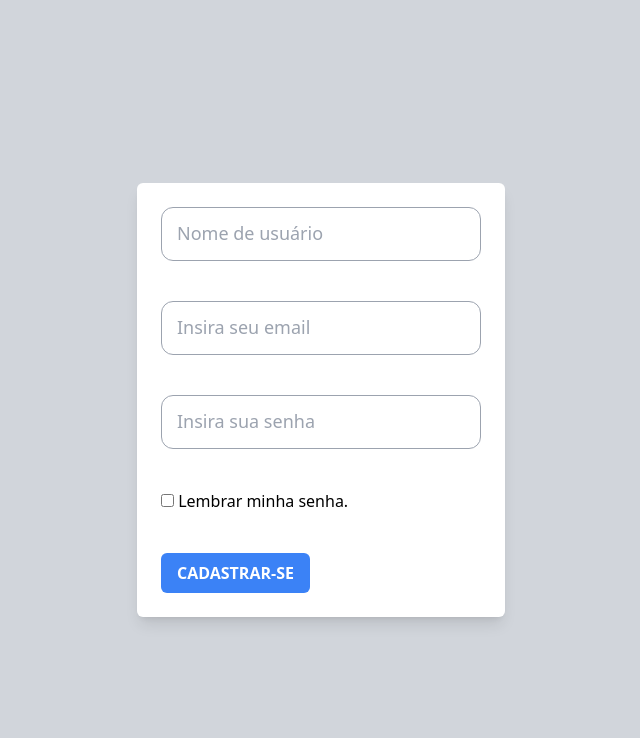
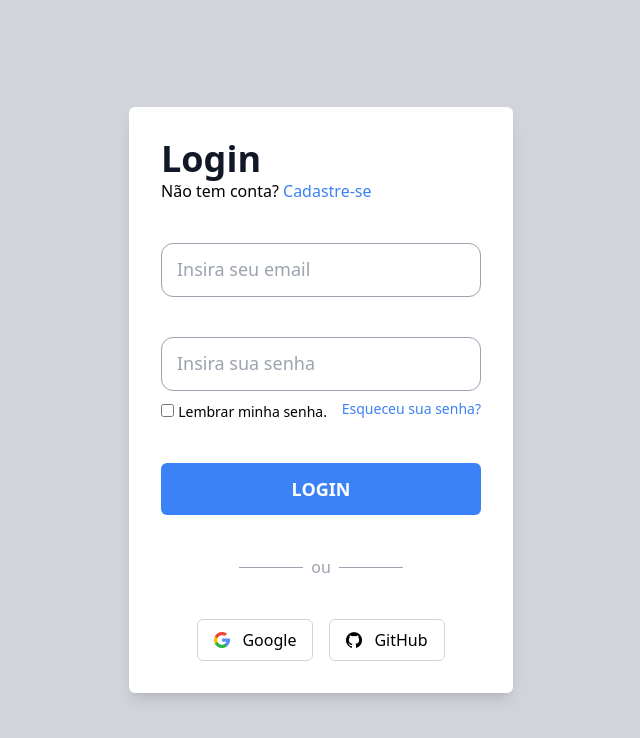
Before and after one commit to TitanVHs/Tailwindcss-componentes, a website: page src/components/form.html in a window 1280 px wide. Shown: the whole page, without its empty margins (319-959 px from the left). Drawn offline with nearby package versions, Linux system fonts and the light colour scheme.

Commit message:
form update

```diff
--- a/src/components/form.html
+++ b/src/components/form.html
@@ -13,36 +13,56 @@
 </head>
 <body class="bg-gray-300 h-screen flex justify-center items-center">
 
-    <form class="bg-white p-6 rounded-md shadow-lg space-y-10">
-            <div class="inputBox relative">
-                <input id="user" type="text" placeholder="Nome de usuário" class="peer placeholder-transparent text-lg p-3 w-80 border-[1px] border-gray-400 rounded-xl outline-none focus:ring-2 focus:ring-blue-300">
-                <label for="user" class="absolute px-1 bg-white text-gray-400 font-semibold text-sm top-[-12px] left-3 cursor-text peer-focus:text-sm peer-focus:font-semibold peer-focus:bg-white peer-focus:text-blue-500 peer-focus:top-[-12px] peer-placeholder-shown:top-3 peer-placeholder-shown:text-lg peer-placeholder-shown:font-normal duration-150">
-                    Nome de usuário
-                </label>
+    <form class="md:h-auto md:w-auto bg-white p-8 rounded-md shadow-lg space-y-10 h-screen w-screen">
+        <div>
+            <h1 class="text-4xl text-gray-900 font-bold">Login</h1>
+            <span class="mt-2">
+                Não tem conta?
+                <a href="#" class="text-blue-500 hover:text-blue-600">Cadastre-se</a>
+            </span>
         </div>
 
         <div class="inputBox relative">
-                <input id="email" type="email" placeholder="Insira seu email" class="peer placeholder-transparent text-lg p-3 w-80 border-[1px] border-gray-400 rounded-xl outline-none focus:ring-2 focus:ring-blue-300">
+            <input id="email" type="email" placeholder="Insira seu email" class="md:w-80 peer block placeholder-transparent text-lg p-3 w-full border-[1px] border-gray-400 rounded-xl outline-none focus:ring-2 focus:ring-blue-300">
             <label for="email" class="absolute px-1 bg-white text-gray-400 font-semibold text-sm top-[-12px] left-3 cursor-text peer-focus:text-sm peer-focus:font-semibold peer-focus:bg-white peer-focus:text-blue-500 peer-focus:top-[-12px] peer-placeholder-shown:top-3 peer-placeholder-shown:text-lg peer-placeholder-shown:font-normal duration-150">
                 Insira seu email
             </label>
         </div>
 
         <div class="inputBox relative">
-                <input id="password" type="password" placeholder="Insira sua senha" class="peer placeholder-transparent text-lg p-3 w-80 border-[1px] border-gray-400 rounded-xl outline-none focus:ring-2 focus:ring-blue-300">
+            <input id="password" type="password" placeholder="Insira sua senha" class="md:w-80 peer block placeholder-transparent text-lg p-3 w-full border-[1px] border-gray-400 rounded-xl outline-none focus:ring-2 focus:ring-blue-300">
             <label for="password" class="absolute px-1 bg-white text-gray-400 font-semibold text-sm top-[-12px] left-3 cursor-text peer-focus:text-sm peer-focus:font-semibold peer-focus:bg-white peer-focus:text-blue-500 peer-focus:top-[-12px] peer-placeholder-shown:top-3 peer-placeholder-shown:text-lg peer-placeholder-shown:font-normal duration-150">
                 Insira sua senha
             </label>
+            <span class="flex justify-between mt-2">
+                <div>
+                    <input id="checkbox" type="checkbox">
+                    <label for="checkbox" class="text-sm">Lembrar minha senha.</label>
+                </div>
+                <a href="#" class="text-blue-500 text-sm hover:text-blue-600">Esqueceu sua senha?</a>
+            </span>
         </div>
 
-            <div>
-                <input id="checkbox" type="checkbox">
-                <label for="checkbox">Lembrar minha senha.</label>
+        <button class="py-3 w-full text-white text-lg font-semibold bg-blue-500 rounded-md hover:bg-blue-600">LOGIN</button>
+
+        <div class="flex justify-center items-center space-x-2">
+            <span class="h-px w-16 bg-gray-400"></span>
+            <span class="text-base text-gray-400">ou</span>
+            <span class="h-px w-16 bg-gray-400"></span>
         </div>
 
-        <button class="px-4 py-2 text-white font-semibold bg-blue-500 rounded-md hover:bg-blue-600">CADASTRAR-SE</button>
+        <div class="md:flex-row flex justify-center flex-col gap-4">
+            <a href="#" class="flex px-4 py-2 border-[1px] border-gray-300 rounded-md gap-3 hover:border-blue-500 duration-200">
+                <img class="object-contain w-4" src="../../assets/images/google-logo.png">
+                Google
+            </a>
+
+            <a href="#" class="flex px-4 py-2 border-[1px] border-gray-300 rounded-md gap-3 hover:border-blue-500 duration-200">
+                <img class="object-contain w-4" src="../../assets/images/github-logo.png">
+                GitHub
+            </a>
+        </div>
     </form>
 
-    <script></script>
 </body>
 </html>
```
Also changed, not shown: assets/images/github-logo.png (added), assets/images/google-logo.png (added). Lines whose indentation alone changed are shown as unchanged.
